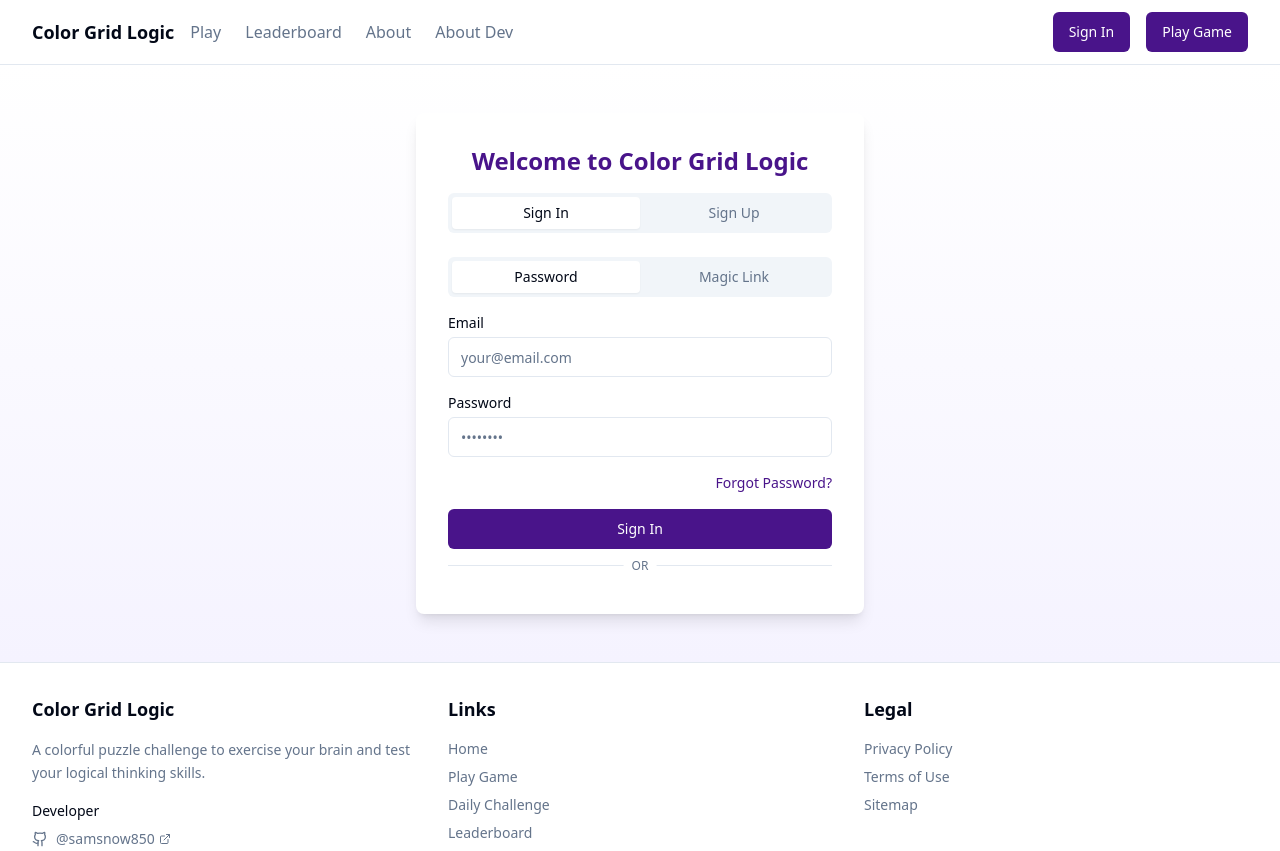
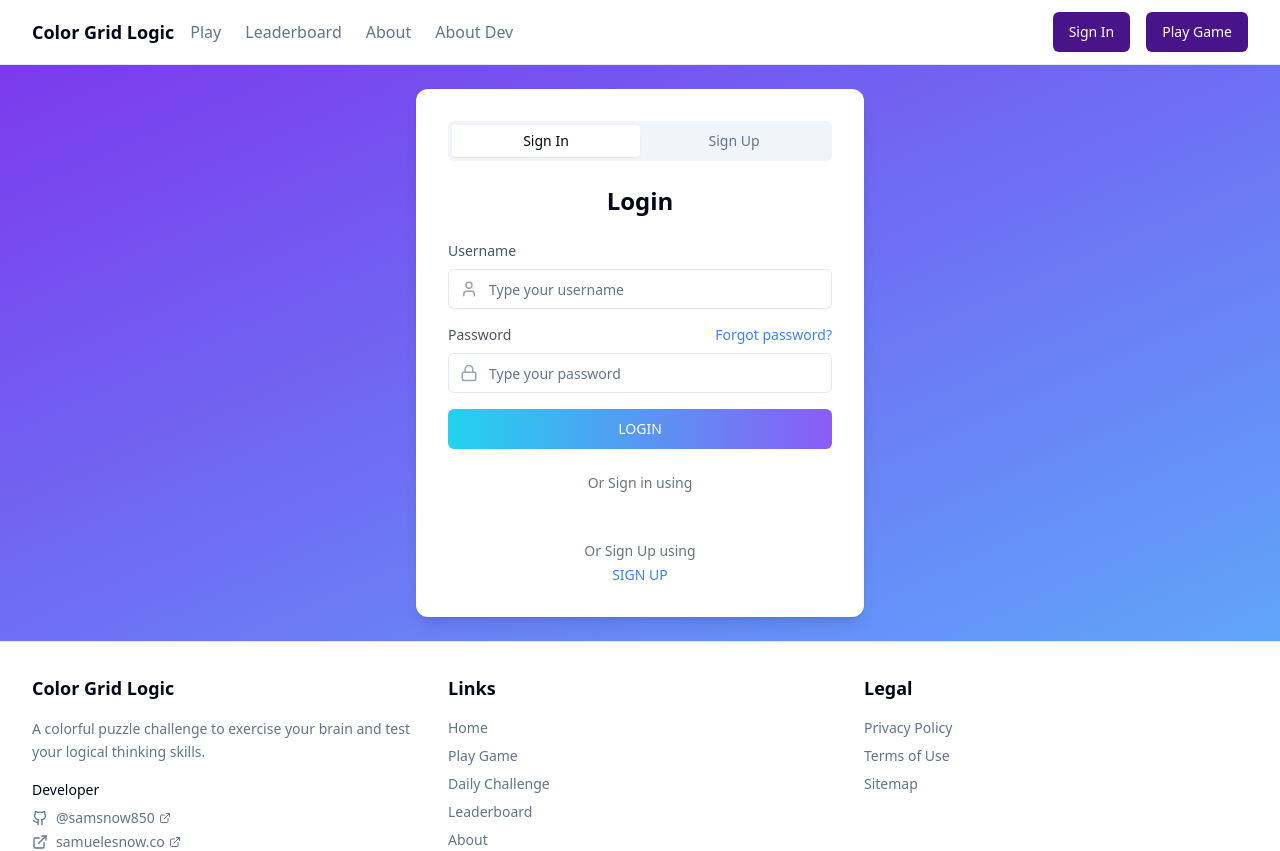
Before and after one commit to samsnow850/color-grid-logic-puzzle, a React (Vite) app: page /auth in a window 1280 px wide. Shown: the top 851 px of the page. Built offline with nearby package versions, Linux system fonts and the light colour scheme.

Commit message:
Refactor auth pages
Update login, signup, and forgot password pages to match the provided design, remove magic link functionality, and restrict social login to Google.

```diff
--- a/src/App.tsx
+++ b/src/App.tsx
@@ -48,7 +48,7 @@ const App = () => {
               <Route path="/about-dev" element={<AboutDev />} />
               <Route path="*" element={<NotFound />} />
             </Routes>
-            <Toaster />
+            <Toaster position="top-center" expand={true} richColors />
           </Router>
         </AuthProvider>
       </QueryClientProvider>
--- a/src/components/auth/SignInForm.tsx
+++ b/src/components/auth/SignInForm.tsx
@@ -7,14 +7,12 @@ import { Button } from "@/components/ui/button";
 import { Input } from "@/components/ui/input";
 import { Separator } from "@/components/ui/separator";
 import GoogleAuthButton from "./GoogleAuthButton";
-import { Tabs, TabsContent, TabsList, TabsTrigger } from "@/components/ui/tabs";
+import { Facebook, Twitter, Mail, User, Lock } from "lucide-react";
 
 const SignInForm = () => {
   const [email, setEmail] = useState("");
   const [password, setPassword] = useState("");
   const [loading, setLoading] = useState(false);
-  const [magicLinkEmail, setMagicLinkEmail] = useState("");
-  const [magicLinkSent, setMagicLinkSent] = useState(false);
   const navigate = useNavigate();
 
   const handleSignIn = async (e: React.FormEvent) => {
@@ -44,148 +42,78 @@ const SignInForm = () => {
     }
   };
 
-  const handleMagicLinkSignIn = async (e: React.FormEvent) => {
-    e.preventDefault();
-    setLoading(true);
+  return (
+    <div className="space-y-6">
+      <h1 className="text-2xl font-bold text-center mb-6">Login</h1>
 
-    try {
-      const { error } = await supabase.auth.signInWithOtp({
-        email: magicLinkEmail,
-        options: {
-          shouldCreateUser: true,
-          emailRedirectTo: window.location.origin + '/account'
-        }
-      });
-
-      if (error) {
-        toast.error(error.message);
-      } else {
-        setMagicLinkSent(true);
-        toast.success("Magic link sent! Check your email.");
-      }
-    } catch (error) {
-      console.error("Error sending magic link:", error);
-      toast.error("An unexpected error occurred. Please try again.");
-    } finally {
-      setLoading(false);
-    }
-  };
-
-  return (
-    <Tabs defaultValue="password" className="w-full">
-      <TabsList className="grid w-full grid-cols-2 mb-4">
-        <TabsTrigger value="password">Password</TabsTrigger>
-        <TabsTrigger value="magic-link">Magic Link</TabsTrigger>
-      </TabsList>
-
-      <TabsContent value="password">
-        <form onSubmit={handleSignIn} className="space-y-4">
-          <div>
-            <label htmlFor="email-signin" className="block text-sm font-medium mb-1">Email</label>
+      <form onSubmit={handleSignIn} className="space-y-4">
+        <div className="space-y-2">
+          <label htmlFor="email-signin" className="block text-sm font-medium text-gray-600">Username</label>
+          <div className="relative">
+            <div className="absolute inset-y-0 left-0 flex items-center pl-3 pointer-events-none text-gray-400">
+              <User size={18} />
+            </div>
             <Input
               id="email-signin"
               type="email"
               value={email}
               onChange={(e) => setEmail(e.target.value)}
               required
-              placeholder="your@email.com"
+              placeholder="Type your username"
+              className="pl-10"
             />
           </div>
+        </div>
 
-          <div>
-            <label htmlFor="password-signin" className="block text-sm font-medium mb-1">Password</label>
+        <div className="space-y-2">
+          <div className="flex justify-between items-center">
+            <label htmlFor="password-signin" className="block text-sm font-medium text-gray-600">Password</label>
+            <Link to="/forgot-password" className="text-sm text-blue-500 hover:underline">
+              Forgot password?
+            </Link>
+          </div>
+          <div className="relative">
+            <div className="absolute inset-y-0 left-0 flex items-center pl-3 pointer-events-none text-gray-400">
+              <Lock size={18} />
+            </div>
             <Input
               id="password-signin"
               type="password"
               value={password}
               onChange={(e) => setPassword(e.target.value)}
               required
-              placeholder="••••••••"
+              placeholder="Type your password"
+              className="pl-10"
             />
           </div>
+        </div>
 
-          <div className="flex justify-end">
-            <Link to="/forgot-password" className="text-sm text-primary hover:underline">
-              Forgot Password?
-            </Link>
-          </div>
+        <Button
+          type="submit"
+          className="w-full bg-gradient-to-r from-cyan-400 to-purple-500 hover:from-cyan-500 hover:to-purple-600"
+          disabled={loading}
+        >
+          {loading ? "Signing in..." : "LOGIN"}
+        </Button>
+      </form>
 
-          <Button type="submit" className="w-full" disabled={loading}>
-            {loading ? "Signing in..." : "Sign In"}
-          </Button>
+      <div className="text-center text-sm text-gray-500">
+        Or Sign in using
+      </div>
 
-          <div className="relative my-6">
-            <Separator />
-            <span className="absolute left-1/2 top-1/2 -translate-x-1/2 -translate-y-1/2 bg-white px-2 text-xs text-muted-foreground">
-              OR
-            </span>
-          </div>
+      <div className="flex justify-center space-x-4">
+        <GoogleAuthButton buttonType="signin_with" onSuccess={() => navigate("/account")} />
+      </div>
 
-          <div className="flex justify-center">
-            <GoogleAuthButton buttonType="signin_with" onSuccess={() => navigate("/account")} />
-          </div>
-        </form>
-      </TabsContent>
-
-      <TabsContent value="magic-link">
-        {magicLinkSent ? (
-          <div className="text-center space-y-4">
-            <div className="rounded-full bg-green-100 w-16 h-16 flex items-center justify-center mx-auto">
-              <svg xmlns="http://www.w3.org/2000/svg" fill="none" viewBox="0 0 24 24" strokeWidth={1.5} stroke="currentColor" className="w-8 h-8 text-green-600">
-                <path strokeLinecap="round" strokeLinejoin="round" d="M9 12.75L11.25 15 15 9.75M21 12a9 9 0 11-18 0 9 9 0 0118 0z" />
-              </svg>
-            </div>
-            <h3 className="font-semibold text-lg">Check Your Email</h3>
-            <p className="text-muted-foreground">
-              We've sent a magic link to <span className="font-medium">{magicLinkEmail}</span>.
-              Click the link in the email to sign in.
-            </p>
-            <div className="pt-4">
-              <Button
-                variant="ghost"
-                className="text-sm"
-                onClick={() => setMagicLinkSent(false)}
-              >
-                Need to change your email?
-              </Button>
-            </div>
-          </div>
-        ) : (
-          <form onSubmit={handleMagicLinkSignIn} className="space-y-4">
-            <div>
-              <label htmlFor="magic-link-email" className="block text-sm font-medium mb-1">Email</label>
-              <Input
-                id="magic-link-email"
-                type="email"
-                value={magicLinkEmail}
-                onChange={(e) => setMagicLinkEmail(e.target.value)}
-                required
-                placeholder="your@email.com"
-              />
-            </div>
-
-            <Button type="submit" className="w-full" disabled={loading}>
-              {loading ? "Sending..." : "Send Magic Link"}
-            </Button>
-
-            <p className="text-xs text-gray-500 text-center mt-2">
-              We'll email you a magic link for a password-free sign in.
-            </p>
-
-            <div className="relative my-6">
-              <Separator />
-              <span className="absolute left-1/2 top-1/2 -translate-x-1/2 -translate-y-1/2 bg-white px-2 text-xs text-muted-foreground">
-                OR
-              </span>
-            </div>
-
-            <div className="flex justify-center">
-              <GoogleAuthButton buttonType="signin_with" onSuccess={() => navigate("/account")} />
-            </div>
-          </form>
-        )}
-      </TabsContent>
-    </Tabs>
+      <div className="text-center text-sm">
+        <span className="text-gray-500">Or Sign Up using</span>
+        <div className="mt-1">
+          <Link to="/auth?tab=signup" className="text-blue-500 hover:underline font-medium">
+            SIGN UP
+          </Link>
+        </div>
+      </div>
+    </div>
   );
 };
 
--- a/src/components/auth/SignUpForm.tsx
+++ b/src/components/auth/SignUpForm.tsx
@@ -1,11 +1,13 @@
+
 import { useState } from "react";
-import { useNavigate } from "react-router-dom";
+import { Link, useNavigate } from "react-router-dom";
 import { supabase } from "@/integrations/supabase/client";
 import { toast } from "sonner";
 import { Button } from "@/components/ui/button";
 import { Input } from "@/components/ui/input";
 import { Separator } from "@/components/ui/separator";
 import GoogleAuthButton from "./GoogleAuthButton";
+import { User, Mail, Lock } from "lucide-react";
 
 const SignUpForm = () => {
   const [email, setEmail] = useState("");
@@ -50,73 +52,106 @@ const SignUpForm = () => {
   };
 
   return (
+    <div className="space-y-6">
+      <h1 className="text-2xl font-bold text-center mb-6">Sign Up</h1>
+
       <form onSubmit={handleSignUp} className="space-y-4">
         <div className="grid grid-cols-2 gap-3">
-        <div>
-          <label htmlFor="first-name" className="block text-sm font-medium mb-1">First Name</label>
+          <div className="space-y-2">
+            <label htmlFor="first-name" className="block text-sm font-medium text-gray-600">First Name</label>
+            <div className="relative">
+              <div className="absolute inset-y-0 left-0 flex items-center pl-3 pointer-events-none text-gray-400">
+                <User size={18} />
+              </div>
               <Input
                 id="first-name"
                 type="text"
                 value={firstName}
                 onChange={(e) => setFirstName(e.target.value)}
                 required
-            placeholder="John"
+                placeholder="First name"
+                className="pl-10"
               />
             </div>
-        <div>
-          <label htmlFor="last-name" className="block text-sm font-medium mb-1">Last Name</label>
+          </div>
+
+          <div className="space-y-2">
+            <label htmlFor="last-name" className="block text-sm font-medium text-gray-600">Last Name</label>
             <Input
               id="last-name"
               type="text"
               value={lastName}
               onChange={(e) => setLastName(e.target.value)}
               required
-            placeholder="Doe"
+              placeholder="Last name"
             />
           </div>
         </div>
 
-      <div>
-        <label htmlFor="email-signup" className="block text-sm font-medium mb-1">Email</label>
+        <div className="space-y-2">
+          <label htmlFor="email-signup" className="block text-sm font-medium text-gray-600">Email</label>
+          <div className="relative">
+            <div className="absolute inset-y-0 left-0 flex items-center pl-3 pointer-events-none text-gray-400">
+              <Mail size={18} />
+            </div>
             <Input
               id="email-signup"
               type="email"
               value={email}
               onChange={(e) => setEmail(e.target.value)}
               required
-          placeholder="your@email.com"
+              placeholder="Your email"
+              className="pl-10"
             />
           </div>
+        </div>
 
-      <div>
-        <label htmlFor="password-signup" className="block text-sm font-medium mb-1">Password</label>
+        <div className="space-y-2">
+          <label htmlFor="password-signup" className="block text-sm font-medium text-gray-600">Password</label>
+          <div className="relative">
+            <div className="absolute inset-y-0 left-0 flex items-center pl-3 pointer-events-none text-gray-400">
+              <Lock size={18} />
+            </div>
             <Input
               id="password-signup"
               type="password"
               value={password}
               onChange={(e) => setPassword(e.target.value)}
               required
-          placeholder="••••••••"
+              placeholder="Create password"
               minLength={6}
+              className="pl-10"
             />
+          </div>
           <p className="text-xs text-gray-500 mt-1">Password must be at least 6 characters</p>
         </div>
 
-      <Button type="submit" className="w-full" disabled={loading}>
-        {loading ? "Creating account..." : "Create Account"}
+        <Button
+          type="submit"
+          className="w-full bg-gradient-to-r from-cyan-400 to-purple-500 hover:from-cyan-500 hover:to-purple-600"
+          disabled={loading}
+        >
+          {loading ? "Creating account..." : "SIGN UP"}
         </Button>
+      </form>
 
-      <div className="relative my-6">
-        <Separator />
-        <span className="absolute left-1/2 top-1/2 -translate-x-1/2 -translate-y-1/2 bg-white px-2 text-xs text-muted-foreground">
-          OR
-        </span>
+      <div className="text-center text-sm text-gray-500">
+        Or Sign up using
       </div>
 
-      <div className="flex justify-center">
+      <div className="flex justify-center space-x-4">
         <GoogleAuthButton buttonType="signup_with" onSuccess={() => navigate("/account")} />
       </div>
-    </form>
+
+      <div className="text-center text-sm">
+        <span className="text-gray-500">Or Sign in using</span>
+        <div className="mt-1">
+          <Link to="/auth" className="text-blue-500 hover:underline font-medium">
+            LOGIN
+          </Link>
+        </div>
+      </div>
+    </div>
   );
 };
 
--- a/src/pages/Auth.tsx
+++ b/src/pages/Auth.tsx
@@ -42,10 +42,8 @@ const Auth = () => {
       <div className="min-h-screen flex flex-col">
         <Navbar />
 
-        <main className="flex-1 flex items-center justify-center p-6 md:p-12 bg-gradient-to-b from-background to-purple-50">
-          <div className="w-full max-w-md bg-white p-8 rounded-lg shadow-lg">
-            <h1 className="text-2xl font-bold mb-4 text-center text-primary">Welcome to Color Grid Logic</h1>
-
+        <main className="flex-1 flex items-center justify-center p-6 bg-gradient-to-br from-purple-600 to-blue-400">
+          <div className="w-full max-w-md bg-white p-8 rounded-xl shadow-lg">
             <Tabs defaultValue="signin" className="w-full">
               <TabsList className="grid w-full grid-cols-2 mb-6">
                 <TabsTrigger value="signin">Sign In</TabsTrigger>
--- a/src/pages/ForgotPassword.tsx
+++ b/src/pages/ForgotPassword.tsx
@@ -4,11 +4,11 @@ import { Link } from "react-router-dom";
 import { supabase } from "@/integrations/supabase/client";
 import { Button } from "@/components/ui/button";
 import { Input } from "@/components/ui/input";
-import { Card, CardContent, CardDescription, CardHeader, CardTitle } from "@/components/ui/card";
+import { Card, CardContent } from "@/components/ui/card";
 import { toast } from "sonner";
 import Navbar from "@/components/Navbar";
 import Footer from "@/components/Footer";
-import { ArrowLeft } from "lucide-react";
+import { ArrowLeft, Mail } from "lucide-react";
 
 const ForgotPassword = () => {
   const [email, setEmail] = useState("");
@@ -42,13 +42,9 @@ const ForgotPassword = () => {
     <div className="min-h-screen flex flex-col">
       <Navbar />
 
-      <main className="flex-1 flex items-center justify-center p-6 md:p-12 bg-gradient-to-b from-background to-purple-50">
-        <Card className="w-full max-w-md">
-          <CardHeader>
-            <CardTitle className="text-2xl">Forgot Password</CardTitle>
-            <CardDescription>Enter your email to receive a password reset link</CardDescription>
-          </CardHeader>
-          <CardContent>
+      <main className="flex-1 flex items-center justify-center p-6 bg-gradient-to-br from-purple-600 to-blue-400">
+        <Card className="w-full max-w-md bg-white rounded-xl shadow-lg">
+          <CardContent className="p-8">
             {submitted ? (
               <div className="text-center space-y-4">
                 <div className="rounded-full bg-green-100 w-16 h-16 flex items-center justify-center mx-auto">
@@ -56,8 +52,8 @@ const ForgotPassword = () => {
                     <path strokeLinecap="round" strokeLinejoin="round" d="M9 12.75L11.25 15 15 9.75M21 12a9 9 0 11-18 0 9 9 0 0118 0z" />
                   </svg>
                 </div>
-                <h3 className="font-semibold text-lg">Check Your Email</h3>
-                <p className="text-muted-foreground">
+                <h3 className="font-semibold text-xl">Check Your Email</h3>
+                <p className="text-gray-500">
                   We've sent a password reset link to <span className="font-medium">{email}</span>.
                   The link will expire in 24 hours.
                 </p>
@@ -70,29 +66,46 @@ const ForgotPassword = () => {
                 </div>
               </div>
             ) : (
+              <>
+                <h1 className="text-2xl font-bold text-center mb-6">Forgot Password</h1>
+                <p className="text-center text-gray-500 mb-6">
+                  Enter your email to receive a password reset link
+                </p>
+
                 <form onSubmit={handleSubmit} className="space-y-4">
-                <div>
-                  <label htmlFor="email" className="block text-sm font-medium mb-1">Email Address</label>
+                  <div className="space-y-2">
+                    <label htmlFor="email" className="block text-sm font-medium text-gray-600">Email Address</label>
+                    <div className="relative">
+                      <div className="absolute inset-y-0 left-0 flex items-center pl-3 pointer-events-none text-gray-400">
+                        <Mail size={18} />
+                      </div>
                       <Input
                         id="email"
                         type="email"
                         value={email}
                         onChange={(e) => setEmail(e.target.value)}
                         required
-                    placeholder="your@email.com"
+                        placeholder="Your email"
+                        className="pl-10"
                       />
                     </div>
+                  </div>
 
-                <Button type="submit" className="w-full" disabled={loading}>
+                  <Button
+                    type="submit"
+                    className="w-full bg-gradient-to-r from-cyan-400 to-purple-500 hover:from-cyan-500 hover:to-purple-600"
+                    disabled={loading}
+                  >
                     {loading ? "Sending..." : "Send Reset Link"}
                   </Button>
 
                   <div className="text-center mt-4">
-                  <Link to="/auth" className="inline-flex items-center text-sm text-primary hover:underline">
+                    <Link to="/auth" className="inline-flex items-center text-sm text-blue-500 hover:underline">
                       <ArrowLeft className="mr-1 h-3 w-3" /> Back to Sign In
                     </Link>
                   </div>
                 </form>
+              </>
             )}
           </CardContent>
         </Card>
```
Also changed, not shown: src/components/auth/GoogleAuthButton.tsx (+8 -10 lines), src/pages/ResetPassword.tsx (+37 -18 lines). Lines whose indentation alone changed are shown as unchanged.
